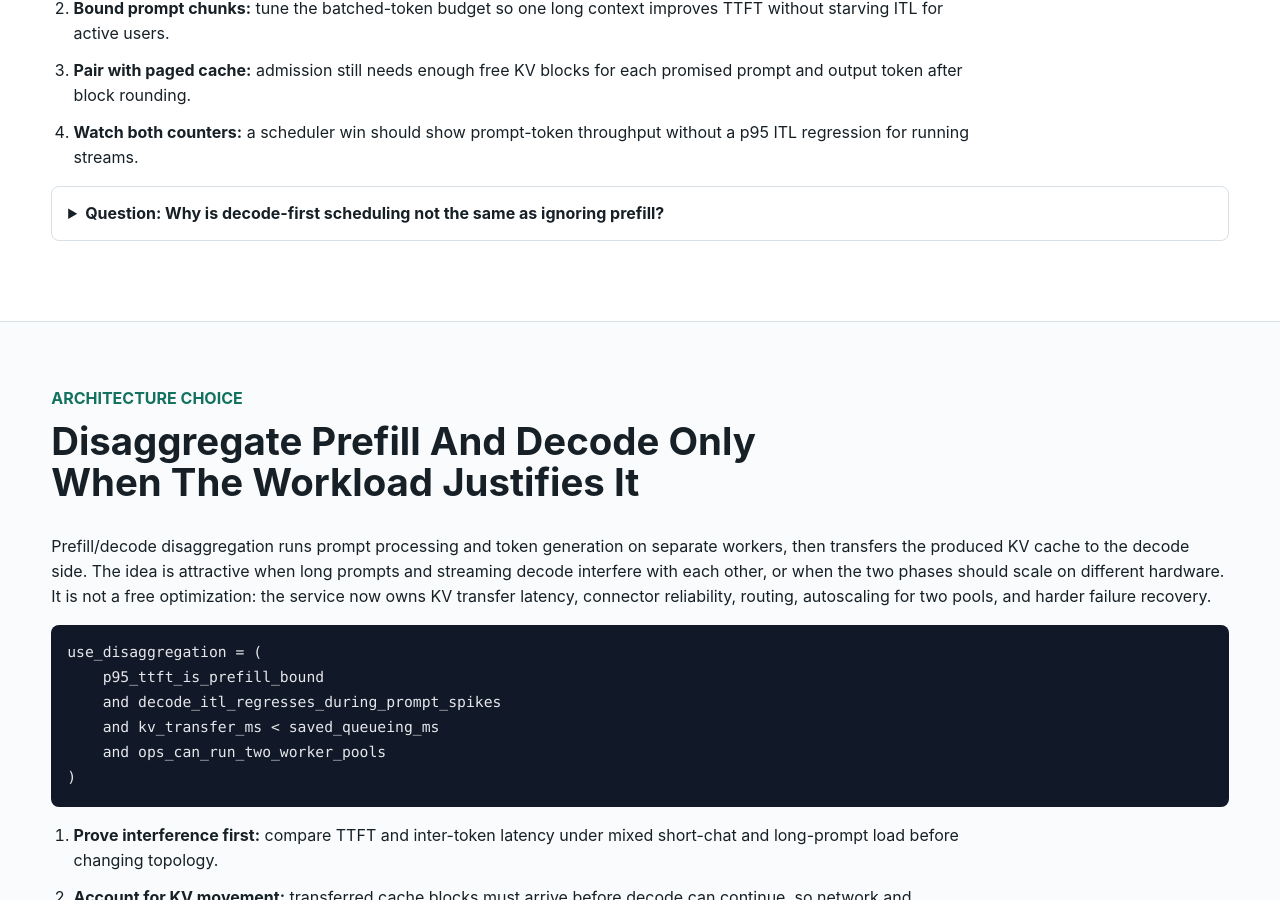
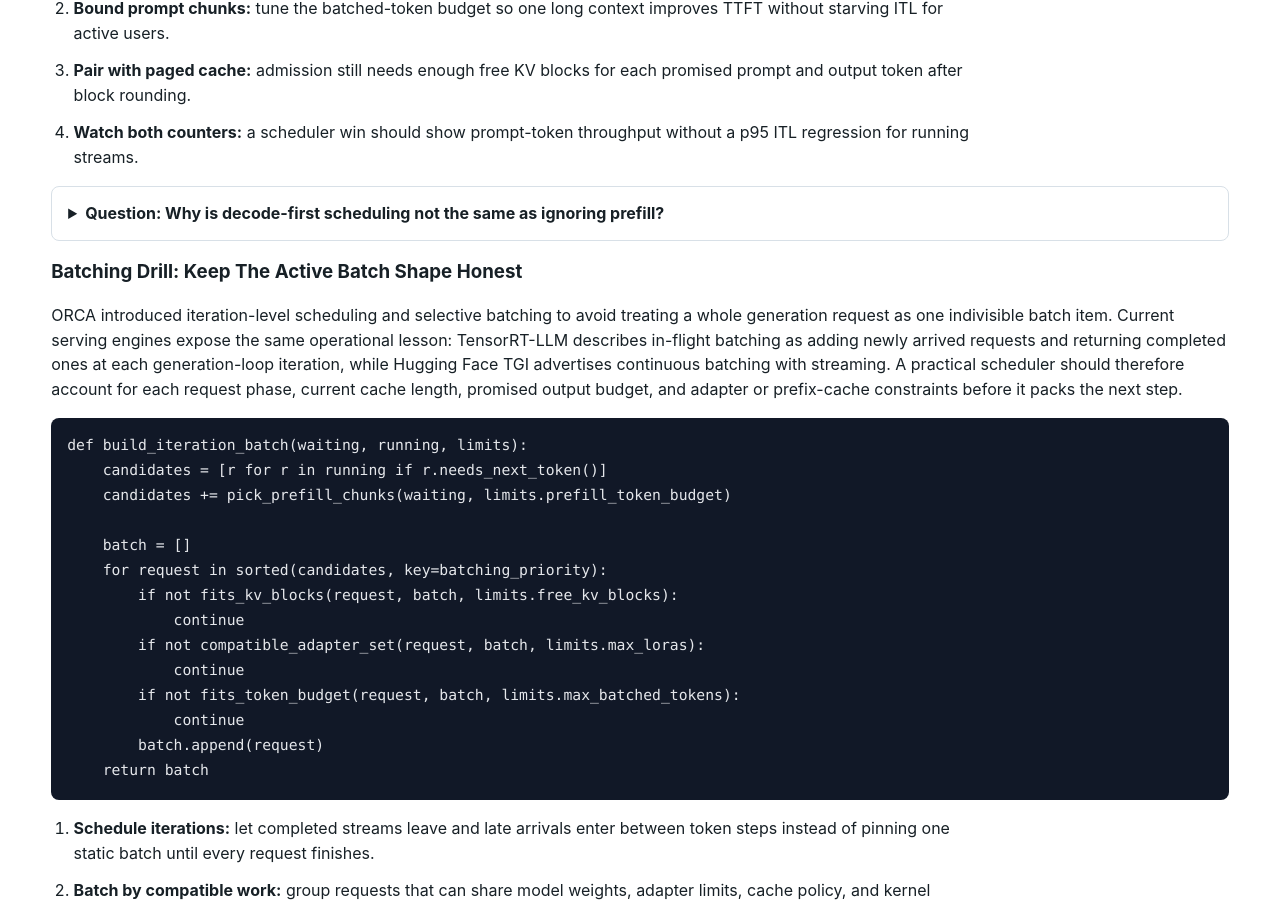
Before and after one commit to kennethli319/kennethli319.github.io, a Jekyll site: the page llm-ml-course/lessons/production-serving.html, which Jekyll copies as it is, in a window 1280 px wide and 900 px high, scrolled down 2130 px. Built offline with Jekyll 4.4.1, drawn with Linux system fonts in a browser that asks for light colours; some of the changed text lies outside the part shown.

Commit message:
Sync LLM course batching drill

```diff
--- a/llm-ml-course/lessons/production-serving.html
+++ b/llm-ml-course/lessons/production-serving.html
@@ -106,6 +106,42 @@
       <details class="qa">
         <summary>Question: Why is decode-first scheduling not the same as ignoring prefill?</summary>
         <p>Prefill still enters every iteration when there is token budget left, but it is chunked so long prompts share the device with active streams instead of blocking their next token.</p>
+      </details>
+      <h3>Batching Drill: Keep The Active Batch Shape Honest</h3>
+      <p>
+        ORCA introduced iteration-level scheduling and selective batching to
+        avoid treating a whole generation request as one indivisible batch
+        item. Current serving engines expose the same operational lesson:
+        TensorRT-LLM describes in-flight batching as adding newly arrived
+        requests and returning completed ones at each generation-loop
+        iteration, while Hugging Face TGI advertises continuous batching with
+        streaming. A practical scheduler should therefore account for each
+        request phase, current cache length, promised output budget, and
+        adapter or prefix-cache constraints before it packs the next step.
+      </p>
+      <pre><code>def build_iteration_batch(waiting, running, limits):
+    candidates = [r for r in running if r.needs_next_token()]
+    candidates += pick_prefill_chunks(waiting, limits.prefill_token_budget)
+
+    batch = []
+    for request in sorted(candidates, key=batching_priority):
+        if not fits_kv_blocks(request, batch, limits.free_kv_blocks):
+            continue
+        if not compatible_adapter_set(request, batch, limits.max_loras):
+            continue
+        if not fits_token_budget(request, batch, limits.max_batched_tokens):
+            continue
+        batch.append(request)
+    return batch</code></pre>
+      <ol class="steps">
+        <li><strong>Schedule iterations:</strong> let completed streams leave and late arrivals enter between token steps instead of pinning one static batch until every request finishes.</li>
+        <li><strong>Batch by compatible work:</strong> group requests that can share model weights, adapter limits, cache policy, and kernel assumptions before chasing a larger batch size.</li>
+        <li><strong>Protect short streams:</strong> track whether long prompts, high max-output promises, or cache-heavy adapters are crowding out low-latency decode work.</li>
+        <li><strong>Report the shape:</strong> log active sequences, prefill tokens, decode tokens, KV blocks, adapter ids, and dropped candidates for each scheduler iteration.</li>
+      </ol>
+      <details class="qa">
+        <summary>Question: Why can a larger batch reduce user-visible throughput?</summary>
+        <p>If the batch mixes incompatible phases or overcommits KV/cache-adapter limits, it can increase queueing, stall streaming decode, or force retries even when raw tokens per forward pass look higher.</p>
       </details>
     </section>
 
```
Also changed, not shown: llm-ml-course/README.md (+2 -0 lines).
